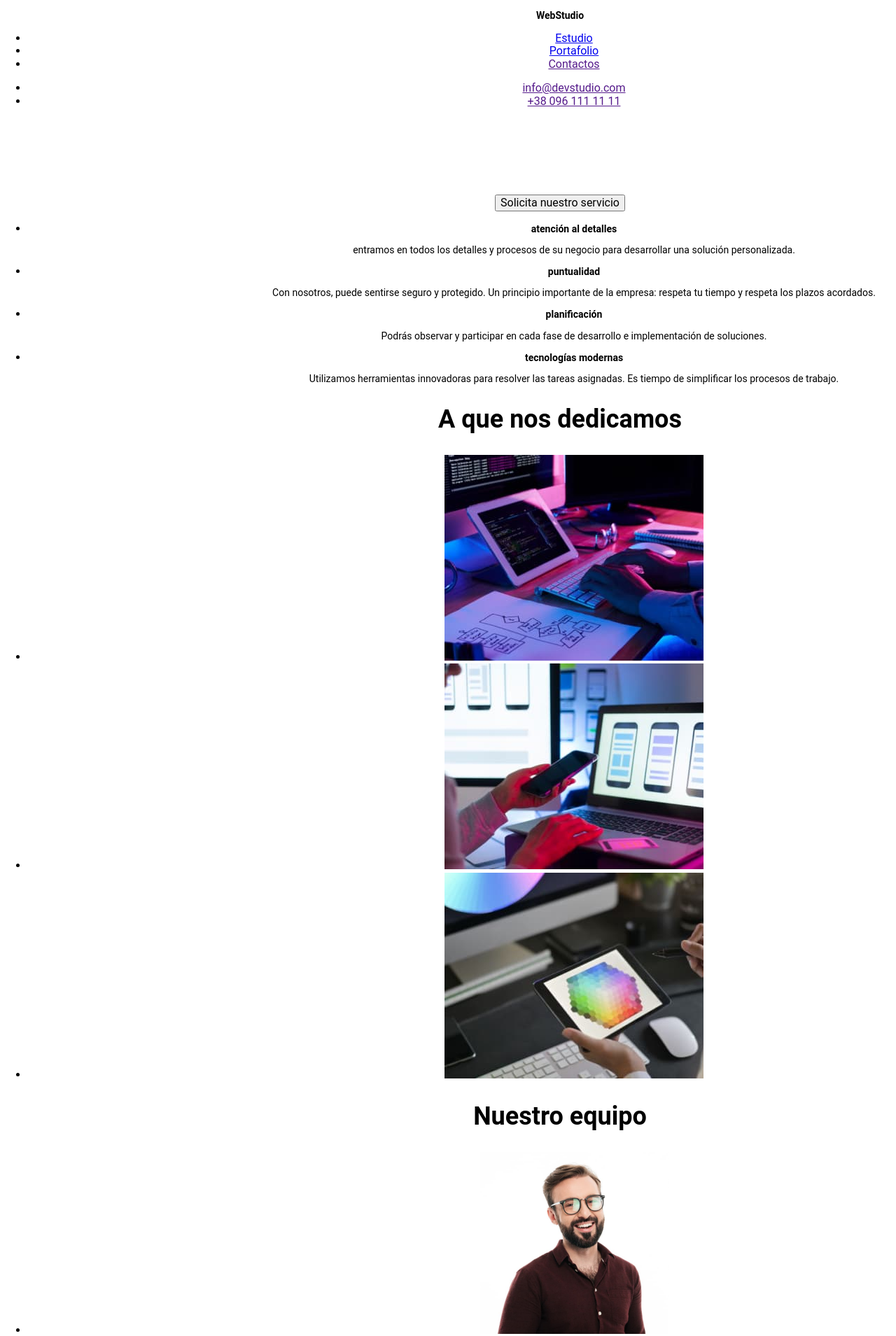
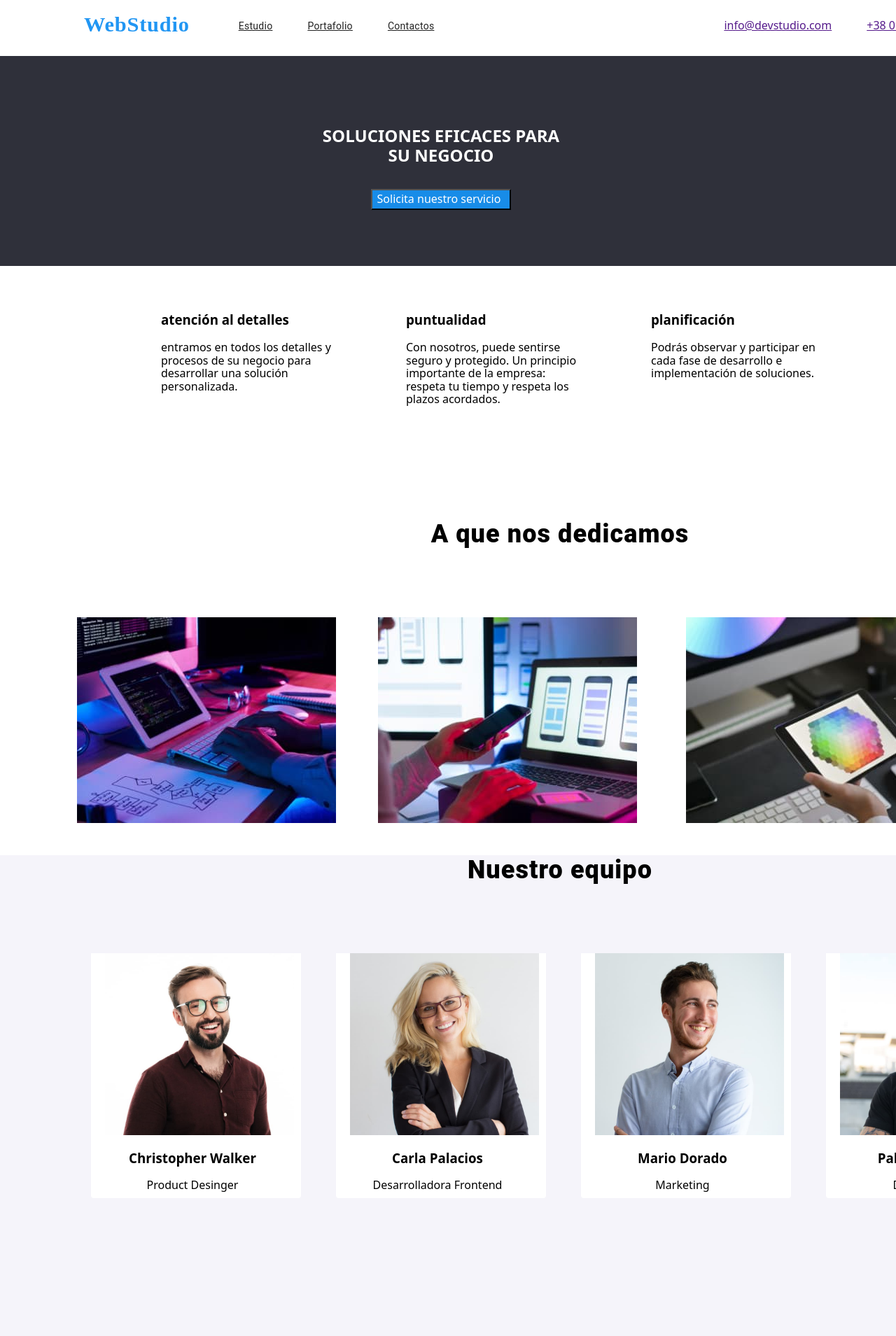
Before and after one commit to gimep55/goit-markup-hw-03, a plain HTML site: page index.html in a window 1280 px wide. Shown: the top 1909 px of the page at 70% size. Drawn offline with nearby package versions, Linux system fonts and the light colour scheme; files that its build step writes are made by us from their sources; a web font is replaced by a local one.

Commit message:
Update styles.css

```diff
--- a/css/styles.css
+++ b/css/styles.css
@@ -1,101 +1,323 @@
-:root{
-    --primer-color: #2196F3;
-    --segundo-color:#FFFFFF;
-    --hero-color:#FFFFFF;
-    --tercer-color:#757575;
-    --cuarto-color:#212121;
-    --quinto-color:#2F303A;
+@import url('https://fonts.googleais.com/css2?family=Raleway:wght@700&display=swap');
+@import url('https://fonts.googleais.com/css2?family=Roboto:wght@100;300;400;500;500;700;900&display=swap');
+
+.body {
+  --primary-black-color: var(#212121);
+  --primary-text-color: var(#757575);
+  --primary-white-color: var(#ffffff);
+  --accent-color: var(#2196f3);
+  --background-black: var(#21303a);
+  --background-gray: var(#f5f4fa);
+  --button-filter: var(#f5f4fa);
+  --button-primary-hover: var(#188ce8);
+  --logo-black: var(#000000);
+  --text-white-opacity: var(#ffffff99);
+  --container-pading: calc((100% - 1200px) / 2);
+  width: 1200;
+  margin: 0px;
+  padding: 0px;
 }
-*{
-    font-family: 'Roboto', sans-serif;
-    border: 1px solido black;
+.list {
+  margin: 0px;
+  margin-left: 30px;
+  list-style-type: none;
+  display: flex;
 }
-.text-decoration{
-    text-decoration: none;
+.container {
+  width: 480px;
 }
-p{
-    font-size: 14px;
+.nav {
+  width: 1600px;
+  display: flex;
+  align-items: center;
+  padding: 10px 100px;
+  padding-top: 10px;
+  margin: -30px;
+  top: 80px;
 }
-body,aside, header, nav,main, section, footer, address{
-    margin: 0px;
-    width: 1600px;
-
-    text-align: center;
+.nav_container {
+  display: flex;
+  align-items: center;
+  padding: 10px 50px;
 }
-.bloque_nav{
-    width: 1600px;
-    height: 80px;
-    margin:0;
-    display: flex;
-    padding: 10px;
-    flex-wrap: wrap;
+.logo {
+  color: #2196f3;
+  font-family: Raleway;
+  font-size: 26px;
+  font-weight: 700;
+  line-height: 31px;
+  letter-spacing: 0.03em;
+  text-align: left;
 }
-.bloque_nav > .logo{
-    border-color:#2196F3 1px solido;
-    color:var(--primer-color);
-    font-size: 26px;
+.navigation__list {
+  display: flex;
+  align-items: center;
+  margin-right: 344px;
+  column-gap: 50px;
 }
-.nav_studio > .studio *{
-    color:var(--cuarto-color);
-    text-decoration: none;
+.contacts__list {
+  display: flex;
+  align-items: center;
+  column-gap: 50px;
 }
-.dir_studio > .dstudio *{
-    color:var(--segundo-color);
-    text-decoration: none;
+.page {
+  font-family: Roboto;
+  font-size: 14px;
+  font-weight: 500px;
+  line-height: 16px;
+  letter-spacing: 0.02em;
+  text-align: left;
+  color: #212121;
 }
-.studio{
-    list-style: none;
+.hero {
+  display: block;
+  align-items: center;
+  background-color: #2f303a;
+  position: absolute;
+  padding: 30px;
+  margin: 0px;
+  width: 1600px;
+  height: 300px;
+  top: 80px;
+  left: 0px;
 }
-.nav_contacto > .contac *{
-    color:var(--cuarto-color);
-    list-style: none;
-    text-decoration: none;
+.title {
+  text-align: center;
+  margin-left: 425px;
+  padding-top: 50px;
+  width: 350px;
+  height: 60px;
+  top: 1000px;
+  left: 600px;
 }
-.contac{
-    list-style: none;
+.button-primary {
+  background-color: #188ce8;
+  color: #ffffff;
+  margin-left: 500px;
+  margin-top: 100px;
+  padding-left: 0px;
+  padding-top: 0px;
+  width: 200px;
+  height: 30px;
 }
-.nav_studio :hover{
-    color:var(--primer-color);
+.hero-title {
+  color: #ffffff;
+  font-family: system-ui, -apple-system, BlinkMacSystemFont, 'Segoe UI', Roboto,
+    Oxygen, Ubuntu, Cantarell, 'Open Sans', 'Helvetica Neue', sans-serif;
 }
-.dir_studio :hover{
-    color:var(--primer-color);
+.section {
+  width: 1600px;
+  margin: 0px;
+  padding: 0px;
+  margin-top: 200px;
+  padding: 100px;
 }
-.nav_contacto :hover{
-    color:var(--primer-color);
+.ventajas {
+  display: flex;
+  margin: 4px 50px 20px;
 }
-.titulo {
-    background-color: #2F303A;
+.container_list {
+  list-style-type: none;
+  height: 200px;
+  margin-left: auto;
 }
-.direccion {
-    background-color: #2F303A;
+.benefist_list {
+  padding: 0px;
+  display: flex;
+  list-style-type: none;
+  margin-top: 70px;
+  width: 1200px;
+  margin-left: 80px;
 }
-h1{
-    color: var(--segundo-color);
-    font-size: 44px;
+.description {
+  width: 250px;
+  height: 50px;
+  margin: 1px 50px;
 }
-h2{
-      font-size: 36px;
+.servicio {
+  width: 1600px;
 }
-h3{
-     font-size: 14px;
+.servicio_title {
+  margin: 0px;
+  height: 50px;
+  font-family: Roboto;
+  font-size: 36px;
+  font-weight: 800;
+  line-height: 42px;
+  letter-spacing: 0.03em;
+  text-align: center;
 }
 
-.button{
-    background-color:#2196F3;
-    color: var(--segundo-color);
+.section_team-section {
+  width: 1600px;
+  height: 700px;
+  background-color: #f5f4fa;
 }
-.button :hover{
-    color: var(--quinto-color)
+.img_servicio {
+  width: 370px;
+  height: 324px;
+  top: 1093px;
+  left: 215px;
+  margin-top: 20px;
+  margin-left: 10px;
+  padding-left: 20px;
+  padding-right: 30px;
 }
-.beneficios > .ben-in{
-    color:var(--cuarto-color);
+.img_servicios {
+  margin-top: 20px;
+  margin-left: 60px;
+  padding-left: 20px;
+  padding-right: 30px;
 }
-.beneficios > .ben-on{
-    color:var(--tercer-color);
+.img_servicioss {
+  margin-top: 20px;
+  margin-left: 20px;
+  padding-left: 20px;
+  padding-right: 30px;
 }
-.oferta > .ofertat{
-    color:var(--cuarto-color);
+.img_service {
+  text-align: center;
+  margin-top: 20px;
+  margin-left: 50px;
+  padding-left: 20px;
+  padding-right: 30px;
+  background: #ffffff;
+  width: 300px;
+  height: 350px;
+  top: 1696px;
+  left: 822px;
+  border-radius: 0px 0px 4px 4px;
 }
-.oferta > .ofertad{
-    color:var(--tercer-color);
+.container_address {
+  margin: 1px 130px 100px;
 }
+.address_list {
+  list-style-type: none;
+  width: 180px;
+  height: 40px;
+  top: 10px;
+  left: 100px;
+}
+.contact {
+  color: #ffffff;
+}
+.hero_address {
+  width: 1600px;
+  background-color: #2f303a;
+  position: absolute;
+  height: 300px;
+  left: 0px;
+}
+.logo_address {
+  color: #2196f3;
+  font-family: Raleway;
+  font-size: 26px;
+  line-height: 50px;
+  letter-spacing: 0.03em;
+  text-align: left;
+}
+.navbar-grand_adress {
+  margin-right: 120px;
+  margin: 141px 35px;
+  margin-left: 30px;
+  padding: 0px 30px;
+}
+.estudioweb {
+  margin: 50px 170px 1px;
+}
+.section_portafolio {
+  display: flex;
+  margin: 30px 10px;
+  width: 1600px;
+  height: 1360px;
+}
+.buton_current {
+  margin: 30px 200px;
+  padding: 1px 60px;
+  width: 80px;
+  height: 38px;
+  top: 186px;
+  left: 50px;
+  border-radius: 4px;
+}
+.buton {
+  margin: 30px 30px;
+  padding: 1px 40px;
+  padding-left: 40px;
+  height: 40px;
+  top: 192px;
+  left: 200px;
+}
+.list_cards {
+  display: flex;
+  flex-wrap: wrap;
+  list-style-type: none;
+  margin-top: 10px;
+  margin-left: 100px;
+  border: 1px;
+  width: 1600px;
+  height: 400px;
+}
+.proyecto1 {
+  width: 470px;
+  height: 404px;
+  top: 274px;
+  left: 300px;
+  border: 1px;
+}
+.proyecto2 {
+  width: 470px;
+  height: 404px;
+  top: 274px;
+  left: 700px;
+  border: 1px;
+}
+.proyecto3 {
+  width: 470px;
+  height: 404px;
+  top: 274px;
+  left: 1200px;
+  border: 1px;
+}
+.proyecto4 {
+  width: 470px;
+  height: 404px;
+  top: 700px;
+  left: 230px;
+  border: 1px;
+}
+.proyecto5 {
+  width: 470px;
+  height: 404px;
+  top: 700px;
+  left: 630px;
+  border: 1px;
+}
+.proyecto6 {
+  width: 470px;
+  height: 404px;
+  top: 700px;
+  left: 1050px;
+  border: 1px;
+}
+.proyecto7 {
+  width: 470px;
+  height: 404px;
+  top: 1200px;
+  left: 230px;
+  border: 1px;
+}
+.proyecto8 {
+  width: 470px;
+  height: 404px;
+  top: 1200px;
+  left: 630px;
+  border: 1px;
+}
+.proyecto9 {
+  width: 470px;
+  height: 404px;
+  top: 1200px;
+  left: 1300px;
+  border: 1px;
+}
```
